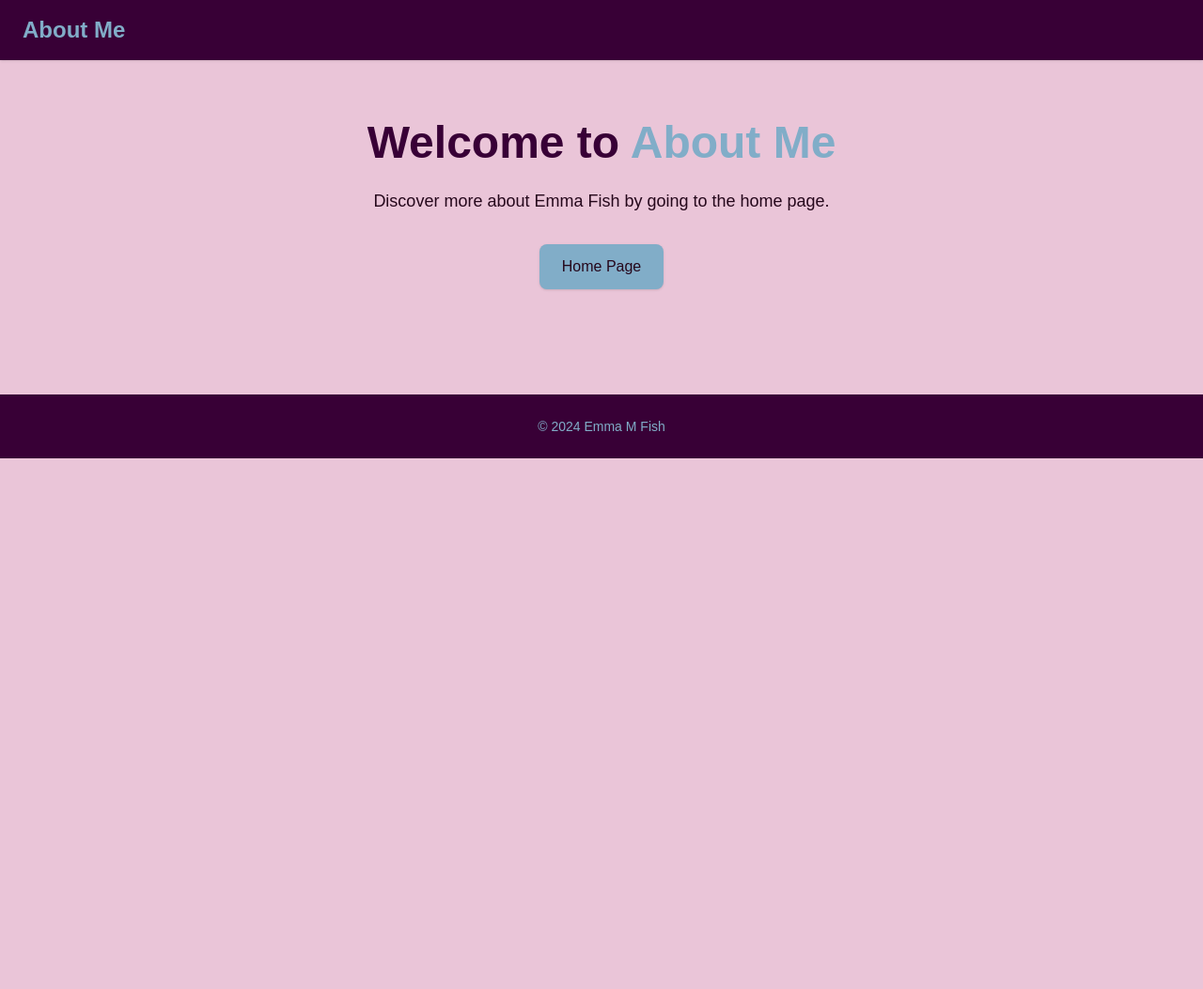
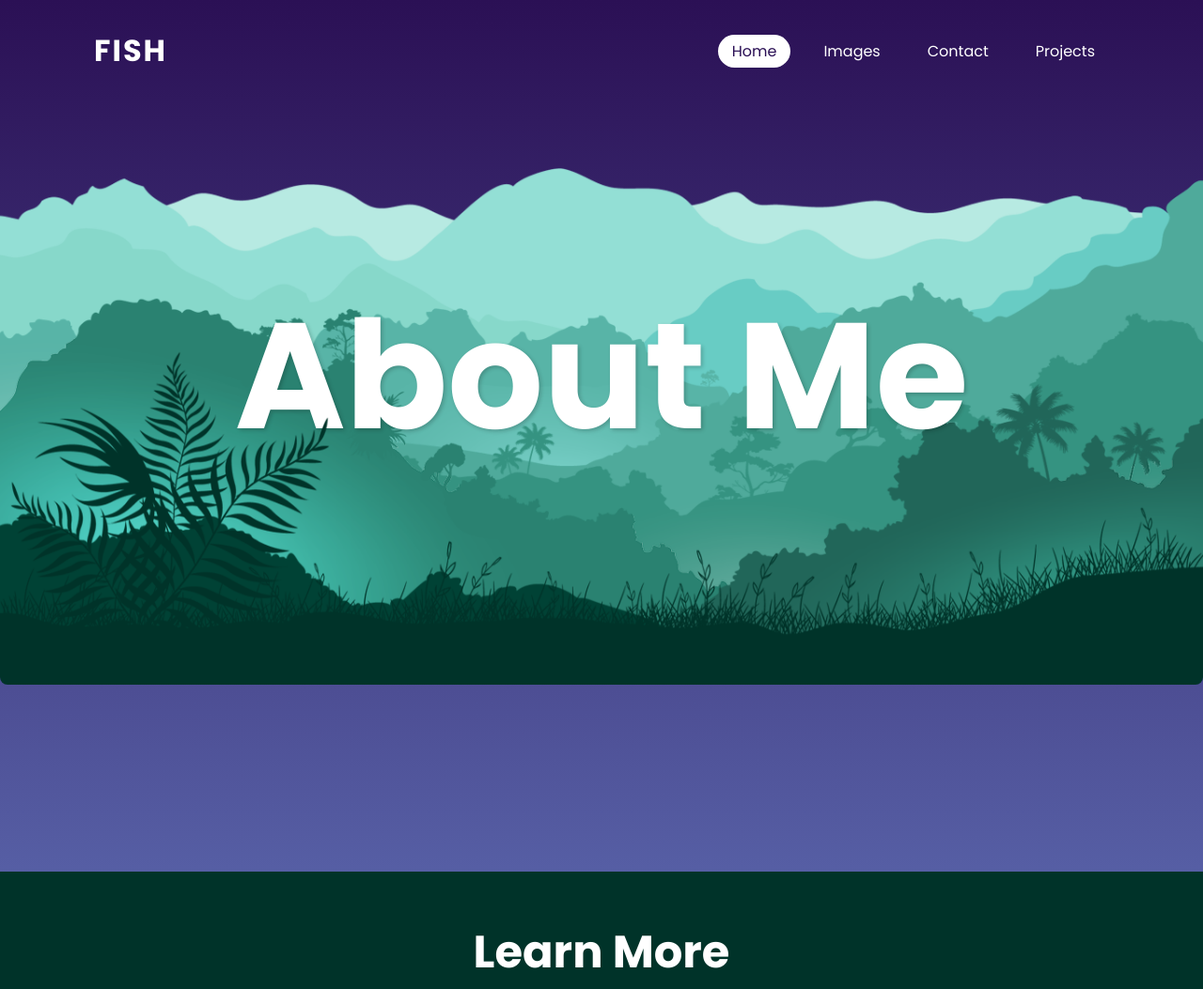
Before and after one commit to duckiechip167/About-Me, a plain HTML site: page index.html in a window 1280 px wide. Shown: the top 1053 px of the page at 94% size. Before the commit the page ends 800 px from the top, so only its background shows below. Drawn offline with nearby package versions, Linux system fonts and the light colour scheme.

Commit message:
Index + Image changes

```diff
--- a/css/image.css
+++ b/css/style.css
@@ -1,43 +1,113 @@
+@import url('https://fonts.googleapis.com/css?family=Poppins:300,400,500,600,700,800,900&display=swap');
+*
+{
+    margin: 0;
+    padding: 0;
+    box-sizing: border-box;
+    font-family: 'Poppins', sans-serif;
+}
 body {
-    margin: 2em;
-    padding: 0;
-    font-family: Arial, sans-serif;
-    background-color: #eac5d8;
-    color: #26081C;
+    min-height: 100vh;
     display: flex;
     flex-direction: column;
-    min-height: 100vh;
+    background: linear-gradient(#2b1055, #7597de);
+    overflow-x: hidden;
 }
 
-h1 {
-    color: #380036;
+/** HEADER SECTION**/
+header
+{
+    position: absolute;
+    top: 0;
+    left: 0;
+    width: 100%;
+    padding: 30px 100px;
+    display: flex;
+    justify-content: space-between;
+    align-items: center;
+    z-index: 100;
+}
+header .logo
+{
+    color: #fff;
+    font-weight: 700;
+    text-decoration: none;
+    font-size: 2em;
+    text-transform: uppercase;
+    letter-spacing: 2px;
+}
+header ul
+{
+    display: flex;
+    justify-content: center;
+    align-items: center;
+}
+header ul li
+{
+    list-style: none;
+    margin-left: 20px;
+}
+header ul li a
+{
+    text-decoration: none;
+    padding: 6px 15px;
+    color: #fff;
+    border-radius: 20px;
+}
+header ul li a:hover,
+header ul li a.active
+{
+    background: #fff;
+    color: #2b1055;
+}
+/*END OF HEADER*/
+
+#text
+{
+    position: absolute;
+    font-size: 10em;
+    color: #fff;
+    text-shadow: 2px 2px 4px rgba(0, 0, 0, .2);
+}
+#btn
+{
+    text-decoration: none;
+    display: inline-block;
+    padding: 8px 30px;
+    border-radius: 40px;
+    background: #fff;
+    color: #2b1055;
+    font-size: 1.5em;
+}
+section {
+    position: relative;
+    display: flex;
+    justify-content: center;
+    align-items: center;
+    height: 100vh;
+}
+section img {
+    position: absolute;
+    top: 0;
+    left: 0;
+    width: 100%;
+    pointer-events: none;
+    bottom: 50%;
+}
+.sec {
+    position: relative;
+    background: #003329;
+    padding: 50px;
+    padding-bottom: 0;
+    top: 8em;
+    flex-direction: column;
+    justify-content: flex-start;
+}
+.sec h2
+{
     font-size: 3em;
-    font-weight: bold;
-    text-shadow: 2px 2px 5px #ffffff;
-    text-align: center;
-}
-
-p {
-    color: #380036;
-    font-size: 1em;
-    font-weight: bold;
-}
-
-.btn-custom {
-    background-color: #380036;
-    color: #ffffff;
-    border: none;
-    padding: 10px 20px;
-    font-size: 1em;
-    border-radius: 5px;
-    transition: background-color 0.3s, color 0.3s;
-    margin: 0 auto; /* Center the button */
-    display: block; /* Make the button block level */
-}
-
-.btn-custom:hover {
-    background-color: #26081C;
-    color: #81ADC8;
+    color: #fff;
+    margin-bottom: 10px;
 }
 
 /************************************
--- a/index.html
+++ b/index.html
@@ -1,45 +1,42 @@
 <!DOCTYPE html>
-<html lang="en">
+<html>
     <head>
-  <meta charset="UTF-8">
-  <meta name="viewport" content="width=device-width, initial-scale=1.0">
-  <title>Tailwind Landing Page</title>
-  <script src="https://cdn.tailwindcss.com"></script>
-  <style>
-    body {
-      font-family: Arial, sans-serif;
-    }
-  </style>
+        <title>About Me Home</title>
+        <link rel="stylesheet" type="text/css" href="css/style.css"
     </head>
-<body class="bg-[#eac5d8] text-[#26081C]">
-  <!-- Navigation -->
-  <nav class="bg-[#380036] shadow">
-    <div class="container mx-auto px-6 py-4 flex justify-between items-center">
-      <a href="#" class="text-2xl font-bold text-[#81ADC8]">About Me</a>
-    </div>
-  </nav>
+    <body>
+        <header>
+            <a href="#" class="logo">Fish</a>
+            <ul>
+                <li><a href="#" class="active">Home</a></li>
+                <li><a href="images.html">Images</a></li>
+                <li><a href="contact.html">Contact</a></li>
+                <li><a href="#">Projects</a></li>
+            </ul>
+        </header>
 
-  <!-- Hero Section -->
-  <section class="container mx-auto px-6 py-16 text-center">
-    <h1 class="text-4xl md:text-5xl font-extrabold leading-tight text-[#380036]">
-      Welcome to <span class="text-[#81ADC8]">About Me</span>
-    </h1>
-    <p class="mt-6 text-lg text-[#26081C]">
-      Discover more about Emma Fish by going to the home page.
-    </p>
-    <div class="mt-8 flex justify-center space-x-4">
-      <a href="aboutme.html"
-        class="px-6 py-3 bg-[#81ADC8] text-[#26081C] font-medium rounded-lg shadow hover:bg-[#380036] hover:text-[#eac5d8]">
-        Home Page
-      </a>
-    </div>
+        <section>
+            <img src="images/forest/hill1.png" id="1">
+            <img src="images/forest/hill2.png" id="2">
+            <img src="images/forest/hill3.png" id="3">
+            <img src="images/forest/hill4.png" id="4">
+            <img src="images/forest/hill5.png" id="5">
+            <h2 id="text">About Me</h2>
+            <img src="images/forest/plant.png" id="plant">
+            <a href="#" class="btn">Explore</a>
         </section>
 
-  <!-- Footer -->
-  <footer class="bg-[#380036] mt-12 py-6 text-center">
-    <p class="text-[#81ADC8] text-sm">
-      © 2024 Emma M Fish
+        <section class="sec">
+            <h2>Learn More</h2>
+            <p>
+                Lorem ipsum dolor sit, amet consectetur adipisicing elit. Magni unde beatae, sunt eos maiores quam. Deserunt obcaecati accusantium quis non harum praesentium eveniet esse vitae placeat, quae ullam cumque unde?
             </p>
+        </section>
+
+        <footer>
+
         </footer>
+
+        <script src="java/script.js"></script>
     </body>
 </html>
--- /dev/null
+++ b/java/script.js
@@ -0,0 +1,20 @@
+let text = document.getElementById('text');
+let hill1= document.getElementById('1');
+let hill2 = document.getElementById('2');
+let hill3 = document.getElementById('3');
+let hill4 = document.getElementById('4');
+let hill5 = document.getElementById('5');
+let plant = document.getElementById('plant');
+
+window.addEventListener('scroll', () => {
+    let value = window.scrollY;
+
+    let maxScroll = window.innerHeight;
+
+    text.style.marginTop = Math.min(value * 2.5, maxScroll) + 'px';
+    hill5.style.left = Math.min(value * 1.5, maxScroll) + 'px';
+    hill4.style.left = Math.min(value * -1.5, maxScroll) + 'px';
+    hill1.style.top = Math.min(value * 1, maxScroll) + 'px';
+    hill2.style.top = Math.min(value * 0.5, maxScroll) + 'px';
+    hill3.style.top = Math.min(value * 0.25, maxScroll) + 'px';
+});
```
Also changed, not shown: aboutme.html (+1 -0 lines), contact.html (+7 -7 lines), images.html (+13 -11 lines), images/forest/hill1.png (added), images/forest/hill2.png (added), images/forest/hill3.png (added), images/forest/hill4.png (added), images/forest/hill5.png (added), images/forest/plant.png (added), images/forest/snow.png (added). Lines whose indentation alone changed are shown as unchanged.
